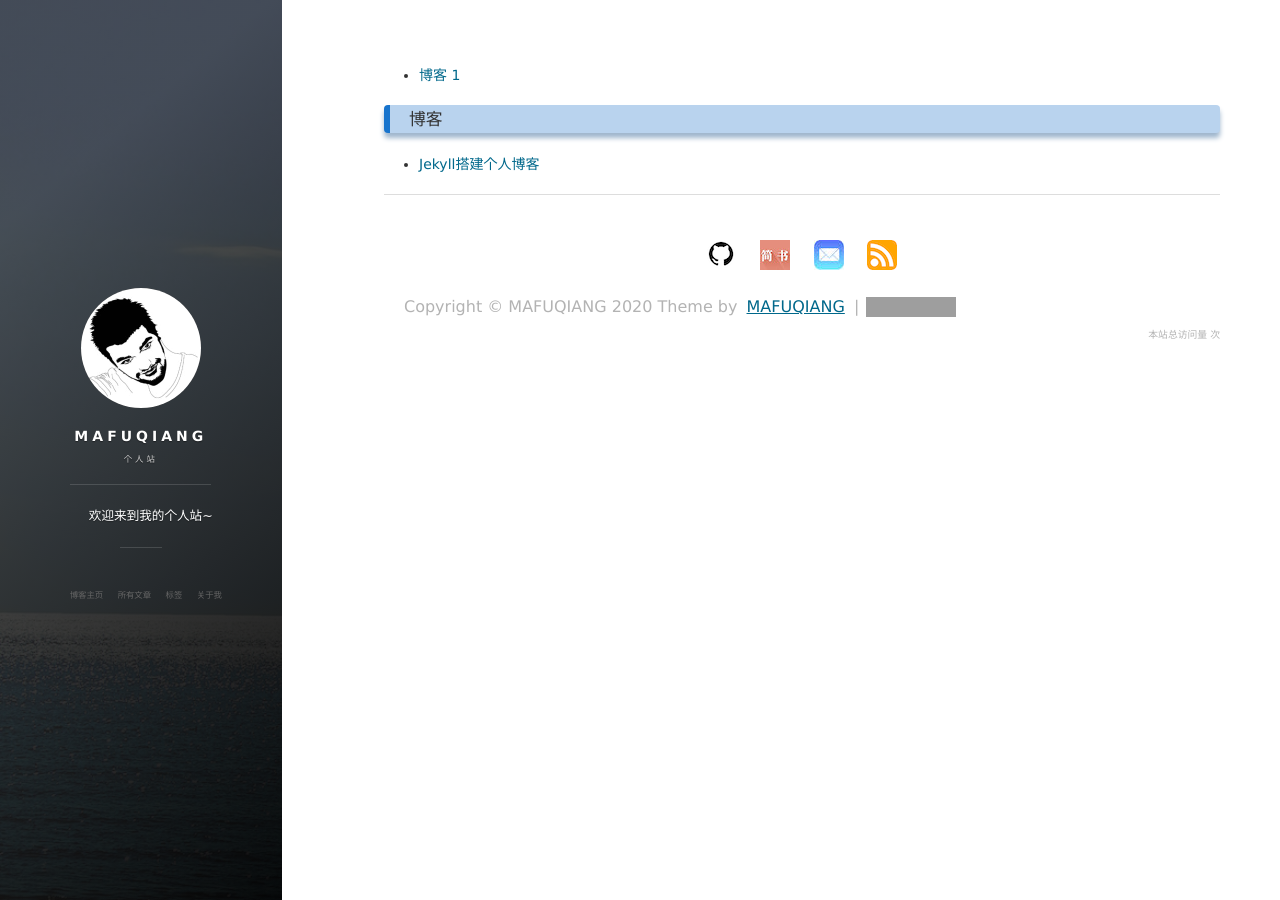
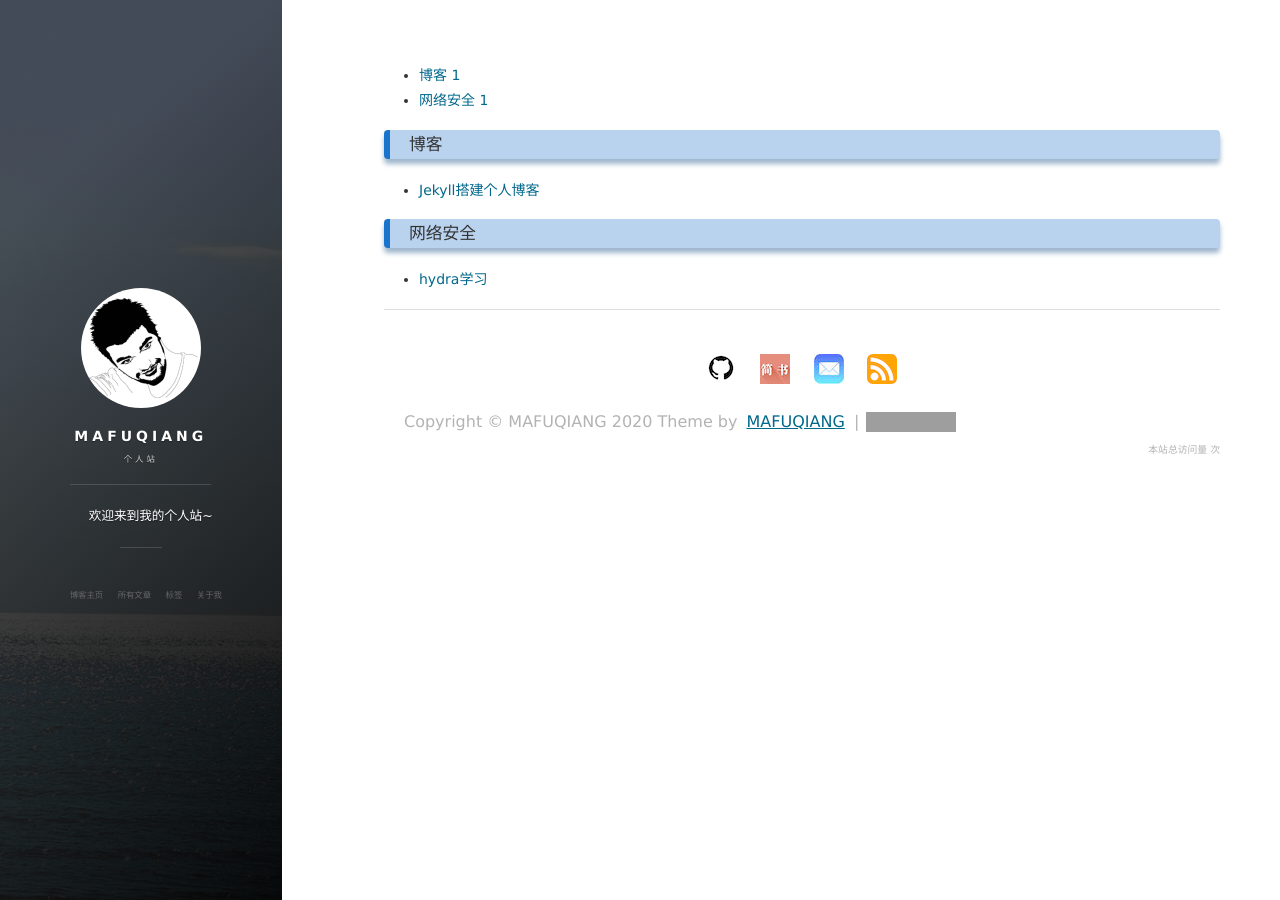
Before and after one commit to ma6760367/leopardpan, a Jekyll site: the page built from tags.html, in a window 1280 px wide. Built offline with Jekyll 4.4.1, drawn with Linux system fonts in a browser that asks for light colours; nearby versions of some CDN libraries; comment, search, counter and statistics services are not loaded; grey boxes are pictures that could not be loaded.

Commit message:
update 2020-06-30-the-post-9527.md

```diff
--- a/_posts/2020-06-30-the-post-9527.md
+++ b/_posts/2020-06-30-the-post-9527.md
@@ -1,9 +1,9 @@
 ---
+title: hydra学习
 layout: post
-published: false
-tags: []
-title: Unnamed
-category: Uncategoried
+tags:
+  - 网络安全
+category: 渗透学习
 ---
 ---
 layout: post
```
